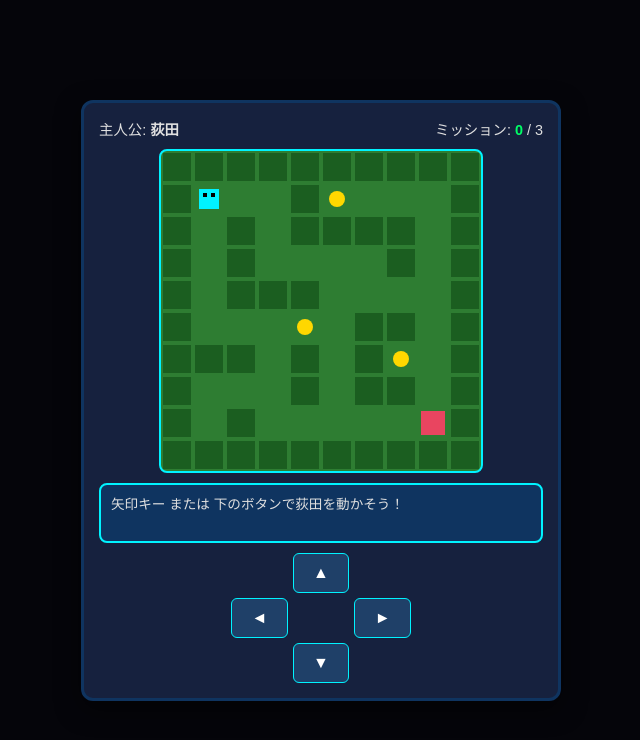
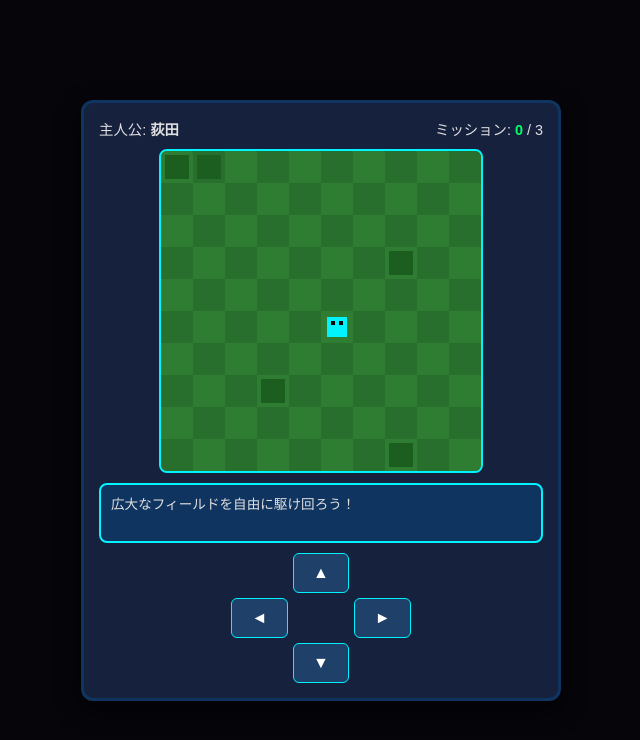
Before and after one commit to so-16316002/gemini, a plain HTML site: page gemini-code-1787963141768.html in a window 1280 px wide. Both pictures are taken after a click on the button "最初から". Shown: the whole page, without its empty margins (319-959 px from the left). Drawn offline with Linux system fonts and the light colour scheme.

Commit message:
Update gemini-code-1787963141768.html

```diff
--- a/gemini-code-1787963141768.html
+++ b/gemini-code-1787963141768.html
@@ -3,7 +3,7 @@
 <head>
   <meta charset="UTF-8">
   <meta name="viewport" content="width=device-width, initial-scale=1.0">
-  <title>荻田の大冒険 2D</title>
+  <title>荻田の大冒険 自由移動</title>
   <style>
     * { box-sizing: border-box; }
     body {
@@ -140,7 +140,7 @@
 
   <canvas id="map-canvas" width="320" height="320"></canvas>
 
-  <div id="dialog">矢印キー または 下のボタンで荻田を動かそう！</div>
+  <div id="dialog">広大なフィールドを自由に駆け回ろう！</div>
 
   <div class="controls">
     <div class="empty"></div>
@@ -178,65 +178,102 @@
   const canvas = document.getElementById('map-canvas');
   const ctx = canvas.getContext('2d');
   const tileSize = 32;
-  const gridCount = 10;
 
-  const player = { x: 1, y: 1 };
+  // 広大なマップ設定（20×20マス）
+  const mapWidth = 20;
+  const mapHeight = 20;
+
+  // 画面に表示するマス数（10×10）
+  const viewGrid = 10;
+
+  // プレイヤー初期位置（マップの中央付近）
+  const player = { x: 10, y: 10 };
   let clearedMissions = 0;
 
-  // 0:道, 1:木/障害物, 2:M1, 3:M2, 4:M3, 5:ゴール
-  const map = [
-    [1, 1, 1, 1, 1, 1, 1, 1, 1, 1],
-    [1, 0, 0, 0, 1, 2, 0, 0, 0, 1],
-    [1, 0, 1, 0, 1, 1, 1, 1, 0, 1],
-    [1, 0, 1, 0, 0, 0, 0, 1, 0, 1],
-    [1, 0, 1, 1, 1, 0, 0, 0, 0, 1],
-    [1, 0, 0, 0, 3, 0, 1, 1, 0, 1],
-    [1, 1, 1, 0, 1, 0, 1, 4, 0, 1],
-    [1, 0, 0, 0, 1, 0, 1, 1, 0, 1],
-    [1, 0, 1, 0, 0, 0, 0, 0, 5, 1],
-    [1, 1, 1, 1, 1, 1, 1, 1, 1, 1]
-  ];
+  // 20x20のマップ（ほぼ道・広場）
+  // 0:道, 1:外枠の壁, 2:M1, 3:M2, 4:M3, 5:ゴール, 6:装飾用の木
+  const map = Array.from({ length: mapHeight }, (_, r) =>
+    Array.from({ length: mapWidth }, (_, c) => {
+      if (r === 0 || r === mapHeight - 1 || c === 0 || c === mapWidth - 1) return 1; // 外枠の壁
+      return 0; // 基本はすべて自由に歩ける地面
+    })
+  );
+
+  // マップ上の各所にイベントと木（障害物）を配置
+  map[3][5] = 2;   // ミッション1
+  map[15][4] = 3;  // ミッション2
+  map[6][16] = 4;  // ミッション3
+  map[16][16] = 5; // ゴール
+
+  // 点々と木を配置（迷路にはせず広場風にする）
+  const treePositions = [[5,5], [5,6], [12,8], [8,12], [14,12], [4,14]];
+  treePositions.forEach(([r, c]) => map[r][c] = 6);
 
   function drawMap() {
     ctx.clearRect(0, 0, canvas.width, canvas.height);
 
-    for (let r = 0; r < gridCount; r++) {
-      for (let c = 0; c < gridCount; c++) {
-        const type = map[r][c];
-        const x = c * tileSize;
-        const y = r * tileSize;
+    // カメラのオフセット計算（プレイヤーが画面の中央「5, 5」に映るように描画位置をずらす）
+    const offsetX = player.x - Math.floor(viewGrid / 2);
+    const offsetY = player.y - Math.floor(viewGrid / 2);
+
+    for (let r = 0; r < viewGrid; r++) {
+      for (let c = 0; c < viewGrid; c++) {
+        const mapX = offsetX + c;
+        const mapY = offsetY + r;
+
+        const screenX = c * tileSize;
+        const screenY = r * tileSize;
+
+        // マップ範囲外の描写（エリア外）
+        if (mapX < 0 || mapX >= mapWidth || mapY < 0 || mapY >= mapHeight) {
+          ctx.fillStyle = '#05050a';
+          ctx.fillRect(screenX, screenY, tileSize, tileSize);
+          continue;
+        }
+
+        const type = map[mapY][mapX];
+
+        // 地面タイル（グリッドの模様）
+        ctx.fillStyle = (mapX + mapY) % 2 === 0 ? '#2e7d32' : '#286e2c';
+        ctx.fillRect(screenX, screenY, tileSize, tileSize);
 
         if (type === 1) {
-          // 木・障害物
+          // 外枠エリア
+          ctx.fillStyle = '#0f3460';
+          ctx.fillRect(screenX, screenY, tileSize, tileSize);
+        } else if (type === 6) {
+          // シンボルツリー
           ctx.fillStyle = '#1b5e20';
-          ctx.fillRect(x + 2, y + 2, tileSize - 4, tileSize - 4);
+          ctx.fillRect(screenX + 4, screenY + 4, tileSize - 8, tileSize - 8);
         } else if (type >= 2 && type <= 4) {
           // ミッション宝球
           ctx.fillStyle = '#ffd700';
           ctx.beginPath();
-          ctx.arc(x + 16, y + 16, 8, 0, Math.PI * 2);
+          ctx.arc(screenX + 16, screenY + 16, 8, 0, Math.PI * 2);
           ctx.fill();
         } else if (type === 5) {
           // ゴール
           ctx.fillStyle = '#e94560';
-          ctx.fillRect(x + 4, y + 4, tileSize - 8, tileSize - 8);
+          ctx.fillRect(screenX + 4, screenY + 4, tileSize - 8, tileSize - 8);
         }
       }
     }
 
-    // プレイヤー（荻田）
+    // プレイヤー（常に画面真ん中：5*32px = 160px の位置に描画）
+    const centerPos = Math.floor(viewGrid / 2) * tileSize;
     ctx.fillStyle = '#00f3ff';
-    ctx.fillRect(player.x * tileSize + 6, player.y * tileSize + 6, tileSize - 12, tileSize - 12);
+    ctx.fillRect(centerPos + 6, centerPos + 6, tileSize - 12, tileSize - 12);
     ctx.fillStyle = '#000';
-    ctx.fillRect(player.x * tileSize + 10, player.y * tileSize + 10, 4, 4);
-    ctx.fillRect(player.x * tileSize + 18, player.y * tileSize + 10, 4, 4);
+    ctx.fillRect(centerPos + 10, centerPos + 10, 4, 4);
+    ctx.fillRect(centerPos + 18, centerPos + 10, 4, 4);
   }
 
   function movePlayer(dx, dy) {
     const newX = player.x + dx;
     const newY = player.y + dy;
 
-    if (map[newY][newX] !== 1) {
+    // 外枠壁（1）と 木（6） 以外は自由に歩ける
+    if (map[newY][newX] !== 1 && map[newY][newX] !== 6) {
       player.x = newX;
       player.y = newY;
       playSe();
@@ -252,23 +289,23 @@
     if (target === 2) {
       map[y][x] = 0;
       clearedMissions++;
-      dialog.innerHTML = "<span style='color:#ffd700;'>【ミッション1完了】</span><br>公園で『落とし物の鍵』を拾った！";
+      dialog.innerHTML = "<span style='color:#ffd700;'>【ミッション1完了】</span><br>北西の草原で『黄金の鍵』を発見！";
     } else if (target === 3) {
       map[y][x] = 0;
       clearedMissions++;
-      dialog.innerHTML = "<span style='color:#ffd700;'>【ミッション2完了】</span><br>路地裏の『暗号』を解読した！";
+      dialog.innerHTML = "<span style='color:#ffd700;'>【ミッション2完了】</span><br>南西の広場で『秘伝の書』を獲得！";
     } else if (target === 4) {
       map[y][x] = 0;
       clearedMissions++;
-      dialog.innerHTML = "<span style='color:#ffd700;'>【ミッション3完了】</span><br>ボス猫を手懐けた！";
+      dialog.innerHTML = "<span style='color:#ffd700;'>【ミッション3完了】</span><br>東の森で『長老の証』を入手！";
     } else if (target === 5) {
       if (clearedMissions >= 3) {
-        dialog.innerHTML = "<span style='color:#00ff66; font-size:1.1rem;'>🎉 GAME CLEAR 🎉</span><br>すべてのミッションを達成してゴールに到達した！";
+        dialog.innerHTML = "<span style='color:#00ff66; font-size:1.1rem;'>🎉 GAME CLEAR 🎉</span><br>広い世界を駆け巡り、すべての冒険を達成した！";
       } else {
-        dialog.innerHTML = "ゴールの扉は閉じられている…<br>マップ上の黄色い光を3つ集めよう！";
+        dialog.innerHTML = "南東の遺跡の扉は閉じられている…<br>フィールドに散らばる3つの宝を集めよう！";
       }
     } else {
-      dialog.innerText = "歩いて街を探索中…";
+      dialog.innerText = `現在地: (${x}, ${y}) - フィールドを自由に探索中…`;
     }
     document.getElementById('mission-count').textContent = clearedMissions;
   }
```
